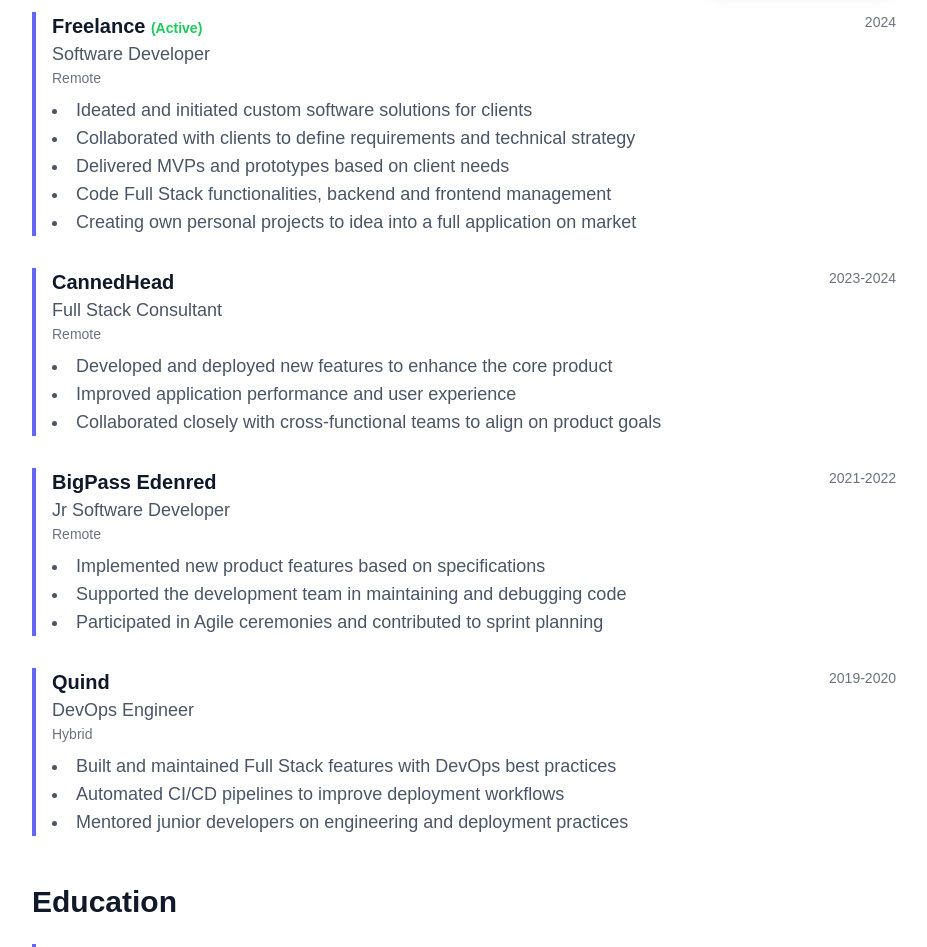
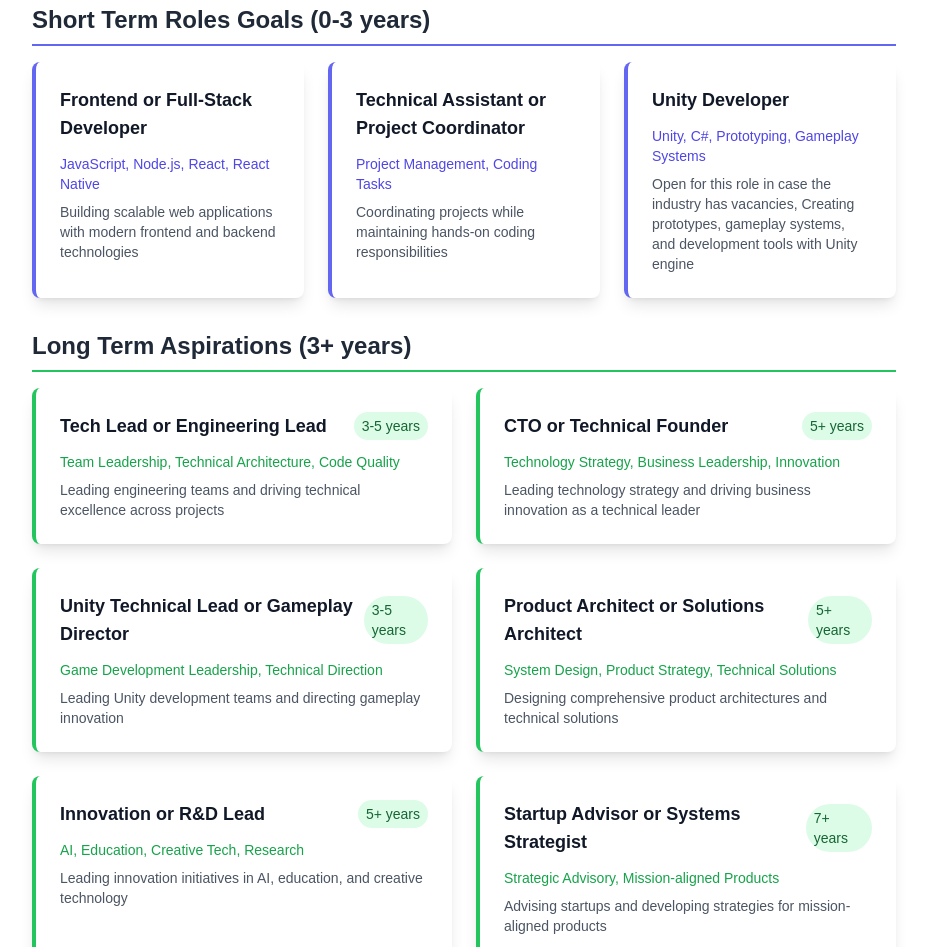
Before and after one commit to Kalugy/Porfolio, a React (Vite) app: page /resume in a window 1280 px wide. Shown: the part 240-1187 px from the top of the page, without its empty margins (176-1103 px from the left). Built offline with nearby package versions, Linux system fonts and the light colour scheme.

Commit message:
Refactor Resume component to include Roles section, removing Interests section for a more focused presentation of career goals. Introduce new Roles component detailing short and long-term career aspirations.

```diff
--- a/src/components/Resume/Resume.jsx
+++ b/src/components/Resume/Resume.jsx
@@ -1,5 +1,5 @@
 import React from 'react';
-
+import Roles from './Roles';
 const experience = [
   {
     company: 'Freelance',
@@ -167,14 +167,7 @@
   }
 ];
 
-const interests = [
-  'Jogging',
-  'Trekking',
-  'Walking',
-  'Gaming',
-  'Music',
-  'Anime'
-];
+
 
 const awards = [
   {
@@ -191,6 +184,7 @@
   return (
     <section className="py-20 px-4 bg-white dark:bg-gray-900">
     <div className="max-w-4xl mx-auto px-4 py-12 mt-12">
+      <Roles />
       {/* Experience Section */}
       <section className="mb-12">
         <div className="flex flex-col sm:flex-row sm:items-center sm:justify-between mb-6 gap-4">
@@ -288,20 +282,6 @@
         </div>
       </section>
 
-      {/* Interests Section */}
-      <section className="mb-12">
-        <h2 className="text-3xl font-bold mb-6 text-gray-900 dark:text-white">Interests</h2>
-        <div className="flex flex-wrap gap-2">
-          {interests.map((interest, index) => (
-            <span
-              key={index}
-              className="px-3 py-1 text-sm bg-gray-100 dark:bg-gray-800 text-gray-700 dark:text-gray-300 rounded-full"
-            >
-              {interest}
-            </span>
-          ))}
-        </div>
-      </section>
 
       {/* Awards Section */}
       <section>
--- /dev/null
+++ b/src/components/Resume/Roles.jsx
@@ -0,0 +1,134 @@
+import React from 'react';
+
+const shortTermRoles = [
+  {
+    title: 'Frontend or Full-Stack Developer',
+    duration: '0-2 years',
+    focus: 'JavaScript, Node.js, React, React Native',
+    description: 'Building scalable web applications with modern frontend and backend technologies'
+  },
+
+  {
+    title: 'Technical Assistant or Project Coordinator',
+    duration: '0-2 years',
+    focus: 'Project Management, Coding Tasks',
+    description: 'Coordinating projects while maintaining hands-on coding responsibilities'
+  },
+  {
+    title: 'Unity Developer',
+    duration: '0-2 years',
+    focus: 'Unity, C#, Prototyping, Gameplay Systems',
+    description: 'Open for this role in case the industry has vacancies, Creating prototypes, gameplay systems, and development tools with Unity engine'
+  },
+];
+
+const longTermRoles = [
+  {
+    title: 'Tech Lead or Engineering Lead',
+    duration: '3-5 years',
+    focus: 'Team Leadership, Technical Architecture, Code Quality',
+    description: 'Leading engineering teams and driving technical excellence across projects'
+  },
+
+  {
+    title: 'CTO or Technical Founder',
+    duration: '5+ years',
+    focus: 'Technology Strategy, Business Leadership, Innovation',
+    description: 'Leading technology strategy and driving business innovation as a technical leader'
+  },
+  {
+    title: 'Unity Technical Lead or Gameplay Director',
+    duration: '3-5 years',
+    focus: 'Game Development Leadership, Technical Direction',
+    description: 'Leading Unity development teams and directing gameplay innovation'
+  },
+  {
+    title: 'Product Architect or Solutions Architect',
+    duration: '5+ years',
+    focus: 'System Design, Product Strategy, Technical Solutions',
+    description: 'Designing comprehensive product architectures and technical solutions'
+  },
+  {
+    title: 'Innovation or R&D Lead',
+    duration: '5+ years',
+    focus: 'AI, Education, Creative Tech, Research',
+    description: 'Leading innovation initiatives in AI, education, and creative technology'
+  },
+  {
+    title: 'Startup Advisor or Systems Strategist',
+    duration: '7+ years',
+    focus: 'Strategic Advisory, Mission-aligned Products',
+    description: 'Advising startups and developing strategies for mission-aligned products'
+  }
+];
+
+export default function Roles() {
+  return (
+    <section className="mb-12">
+      <h2 className="text-3xl font-bold mb-8 text-gray-900 dark:text-white">Roles Goals</h2>
+
+      {/* Short Term Roles */}
+      <div className="mb-8">
+        <h3 className="text-2xl font-semibold mb-4 text-gray-800 dark:text-gray-200 border-b-2 border-indigo-500 pb-2">
+          Short Term Roles Goals (0-3 years)
+        </h3>
+        <div className="grid md:grid-cols-2 lg:grid-cols-3 gap-6">
+          {shortTermRoles.map((role, index) => (
+            <div key={index} className="bg-white dark:bg-gray-800 rounded-lg shadow-lg p-6 border-l-4 border-indigo-500 hover:shadow-xl transition-all duration-300">
+              <div className="flex items-center justify-between mb-3">
+                <h4 className="text-lg font-semibold text-gray-900 dark:text-white">{role.title}</h4>
+                {/* <span className="text-sm bg-indigo-100 dark:bg-indigo-900 text-indigo-800 dark:text-indigo-200 px-2 py-1 rounded-full">
+                  {role.duration}
+                </span> */}
+              </div>
+              <p className="text-sm font-medium text-indigo-600 dark:text-indigo-400 mb-2">
+                {role.focus}
+              </p>
+              <p className="text-gray-600 dark:text-gray-400 text-sm">
+                {role.description}
+              </p>
+            </div>
+          ))}
+        </div>
+      </div>
+
+      {/* Long Term Roles */}
+      <div>
+        <h3 className="text-2xl font-semibold mb-4 text-gray-800 dark:text-gray-200 border-b-2 border-green-500 pb-2">
+          Long Term Aspirations (3+ years)
+        </h3>
+        <div className="grid md:grid-cols-2 gap-6">
+          {longTermRoles.map((role, index) => (
+            <div key={index} className="bg-white dark:bg-gray-800 rounded-lg shadow-lg p-6 border-l-4 border-green-500 hover:shadow-xl transition-all duration-300">
+              <div className="flex items-center justify-between mb-3">
+                <h4 className="text-lg font-semibold text-gray-900 dark:text-white">{role.title}</h4>
+                <span className="text-sm bg-green-100 dark:bg-green-900 text-green-800 dark:text-green-200 px-2 py-1 rounded-full">
+                  {role.duration}
+                </span>
+              </div>
+              <p className="text-sm font-medium text-green-600 dark:text-green-400 mb-2">
+                {role.focus}
+              </p>
+              <p className="text-gray-600 dark:text-gray-400 text-sm">
+                {role.description}
+              </p>
+            </div>
+          ))}
+        </div>
+      </div>
+
+      {/* Career Path Summary */}
+      <div className="mt-8 bg-gradient-to-r from-indigo-50 to-green-50 dark:from-indigo-900/20 dark:to-green-900/20 rounded-lg p-6">
+        <h4 className="text-lg font-semibold text-gray-900 dark:text-white mb-3">
+          Career Path Summary
+        </h4>
+        <p className="text-gray-600 dark:text-gray-400 text-sm leading-relaxed">
+          My career path focuses on continuous growth from hands-on development to strategic leadership.
+          I aim to combine technical expertise with business acumen to drive innovation in both software
+          development and open for new opportunities like game creation, AI Training. The progression from individual contributor to technical leadership
+          reflects my commitment to mentoring teams and shaping technology strategies.
+        </p>
+      </div>
+    </section>
+  );
+}
```
